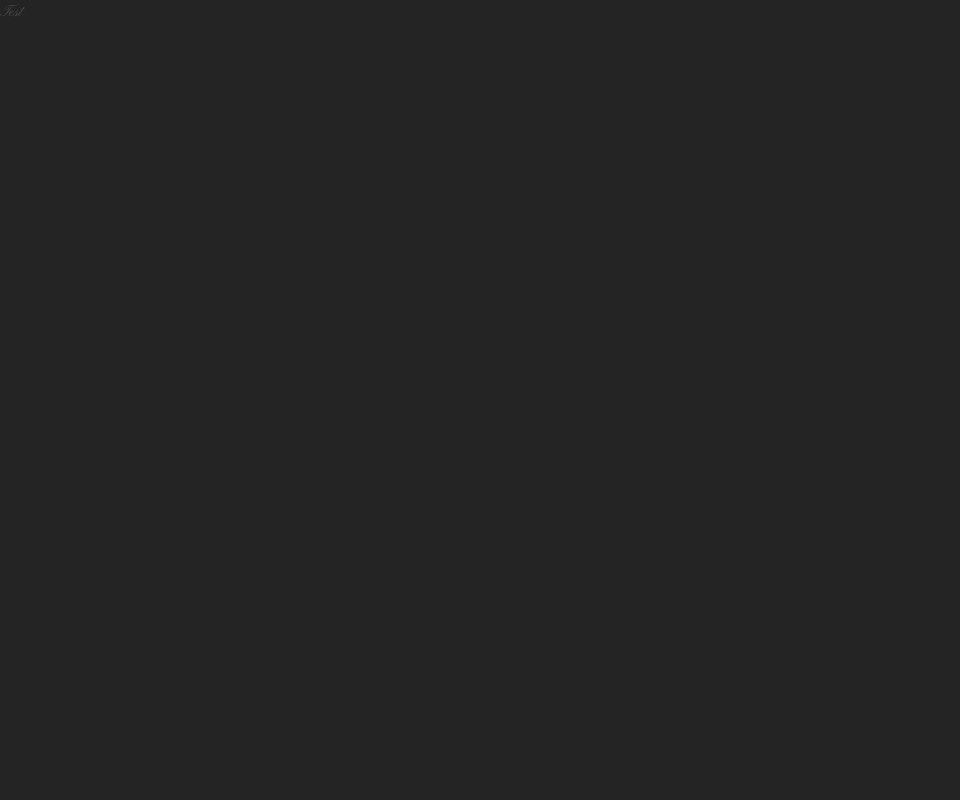
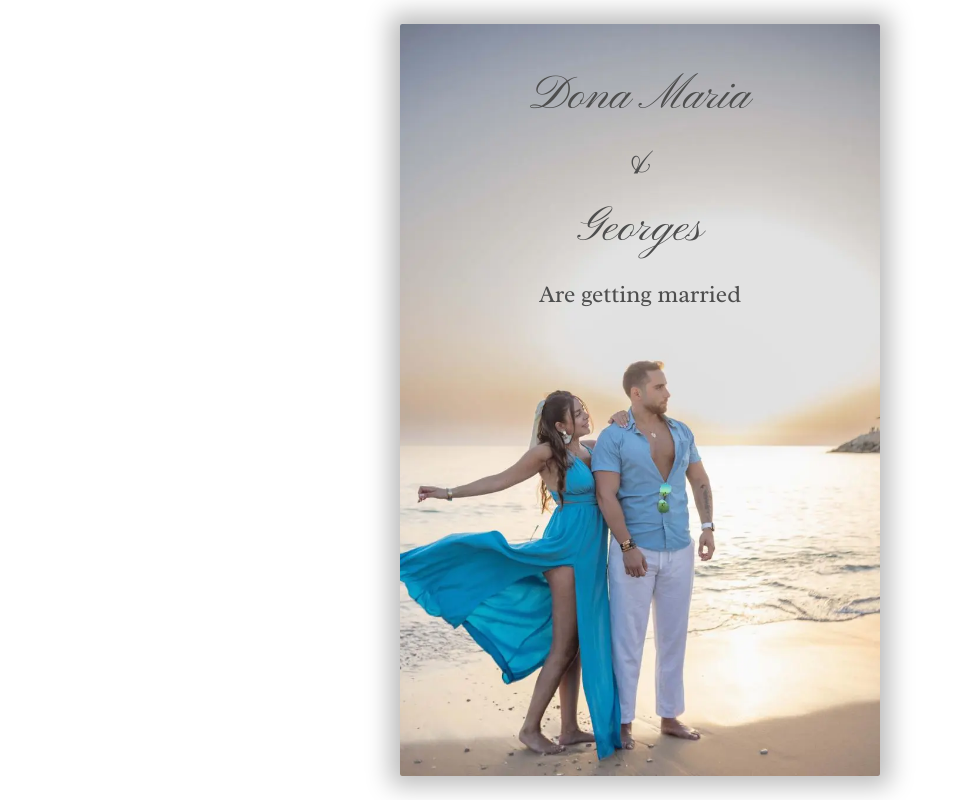
Before and after one commit to McSoud/marriage, a React (Vite) app: page / in a window 1280 px wide. Shown: the whole page, without its empty margins (0-960 px from the left). Built offline with nearby package versions, Linux system fonts and the light colour scheme.

Commit message:
Card layout

```diff
--- a/src/App.css
+++ b/src/App.css
@@ -19,13 +19,18 @@
     line-height: 1.5;
     font-weight: 400;
 
-    color-scheme: light dark;
+    /* color-scheme: light dark; */
     color: #4e4e4e;
-    background-color: #242424;
+    background-color: white;
 
     font-synthesis: none;
     text-rendering: optimizeLegibility;
     -webkit-font-smoothing: antialiased;
     -moz-osx-font-smoothing: grayscale;
   }
+  html,
+  body,
+  #root {
+    height: 100%;
+  }
 }
--- a/src/App.tsx
+++ b/src/App.tsx
@@ -3,8 +3,13 @@ import Card from "./components/common/Card";
 
 function App() {
   return (
-    <Card>
-      <p className="font-PinyonScript">Test</p>
+    <Card id="getting-married">
+      <h1 className="font-pinyonScript mb-4 text-center text-5xl leading-snug">
+        Dona Maria <br />
+        & <br />
+        Georges
+      </h1>
+      <h2 className="text-center text-2xl">Are getting married</h2>
     </Card>
   );
 }
--- a/src/components/common/Card.tsx
+++ b/src/components/common/Card.tsx
@@ -1,11 +1,24 @@
-import { ReactNode } from "react";
+import { DetailedHTMLProps, HTMLAttributes } from "react";
 
 type TProps = {
-  children: ReactNode;
+  id: DetailedHTMLProps<HTMLAttributes<HTMLDivElement>, HTMLDivElement>["id"];
+  children: DetailedHTMLProps<
+    HTMLAttributes<HTMLDivElement>,
+    HTMLDivElement
+  >["children"];
 };
 
-const Card = ({ children }: TProps) => {
-  return <main>{children}</main>;
+const Card = ({ id, children }: TProps) => {
+  return (
+    <main id={`${id}-content`} className="mx-auto max-w-lg px-4 py-6">
+      <div
+        className="rounded-sm bg-cover bg-bottom bg-no-repeat shadow-[0_0_25px_10px_#0004]"
+        style={{ backgroundImage: `url(/assets/images/${id}.webp)` }}
+      >
+        <div className="min-h-[calc(100vh-3rem)] px-5 py-10">{children}</div>
+      </div>
+    </main>
+  );
 };
 
 export default Card;
--- a/tailwind.config.js
+++ b/tailwind.config.js
@@ -4,7 +4,7 @@ export default {
   theme: {
     extend: {
       fontFamily: {
-        PinyonScript: "PinyonScript",
+        pinyonScript: "PinyonScript",
       },
     },
   },
```
